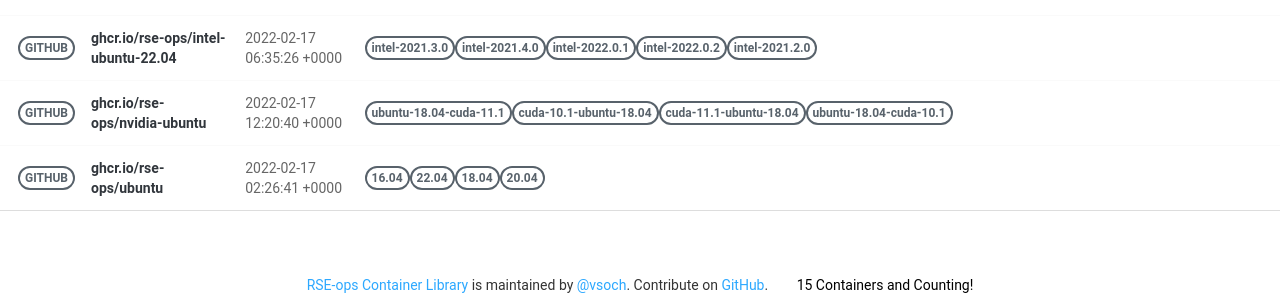
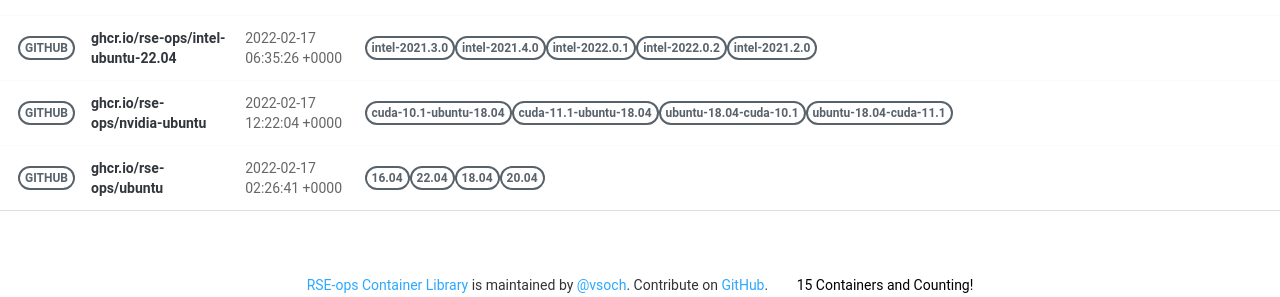
Before and after one commit to rse-ops/docker-images, a Jekyll site: the page built from pages/index.md, in a window 1280 px wide. Shown: the part 966-1263 px from the top of the page. Built offline with Jekyll 4.4.1, drawn with Linux system fonts in a browser that asks for light colours; nearby versions of some CDN libraries; part of the change alters nothing that is shown.

Commit message:
Automated push to update library 2022-02-17

```diff
--- a/_library/ghcr.io-rse-ops-nvidia-ubuntu.md
+++ b/_library/ghcr.io-rse-ops-nvidia-ubuntu.md
@@ -1,14 +1,11 @@
 ---
 layout: container
 name: ghcr.io/rse-ops/nvidia-ubuntu
-updated_at: 2022-02-17 12:20:40.089948
+updated_at: 2022-02-17 12:22:04.299394
 
 
 container_url: https://github.com/orgs/rse-ops/packages/container/package/nvidia-ubuntu
 versions:
- - tag: ubuntu-18.04-cuda-11.1
-   dockerfile: https://github.com/rse-ops/docker-images/blob/main/nvidia-ubuntu/Dockerfile
-   manifest: https://crane.ggcr.dev/manifest/ghcr.io/rse-ops/nvidia-ubuntu:ubuntu-18.04-cuda-11.1
  - tag: cuda-10.1-ubuntu-18.04
    dockerfile: https://github.com/rse-ops/docker-images/blob/main/nvidia-ubuntu/Dockerfile
    manifest: https://crane.ggcr.dev/manifest/ghcr.io/rse-ops/nvidia-ubuntu:cuda-10.1-ubuntu-18.04
@@ -18,5 +15,8 @@ versions:
  - tag: ubuntu-18.04-cuda-10.1
    dockerfile: https://github.com/rse-ops/docker-images/blob/main/nvidia-ubuntu/Dockerfile
    manifest: https://crane.ggcr.dev/manifest/ghcr.io/rse-ops/nvidia-ubuntu:ubuntu-18.04-cuda-10.1
+ - tag: ubuntu-18.04-cuda-11.1
+   dockerfile: https://github.com/rse-ops/docker-images/blob/main/nvidia-ubuntu/Dockerfile
+   manifest: https://crane.ggcr.dev/manifest/ghcr.io/rse-ops/nvidia-ubuntu:ubuntu-18.04-cuda-11.1
 
 ---
```
